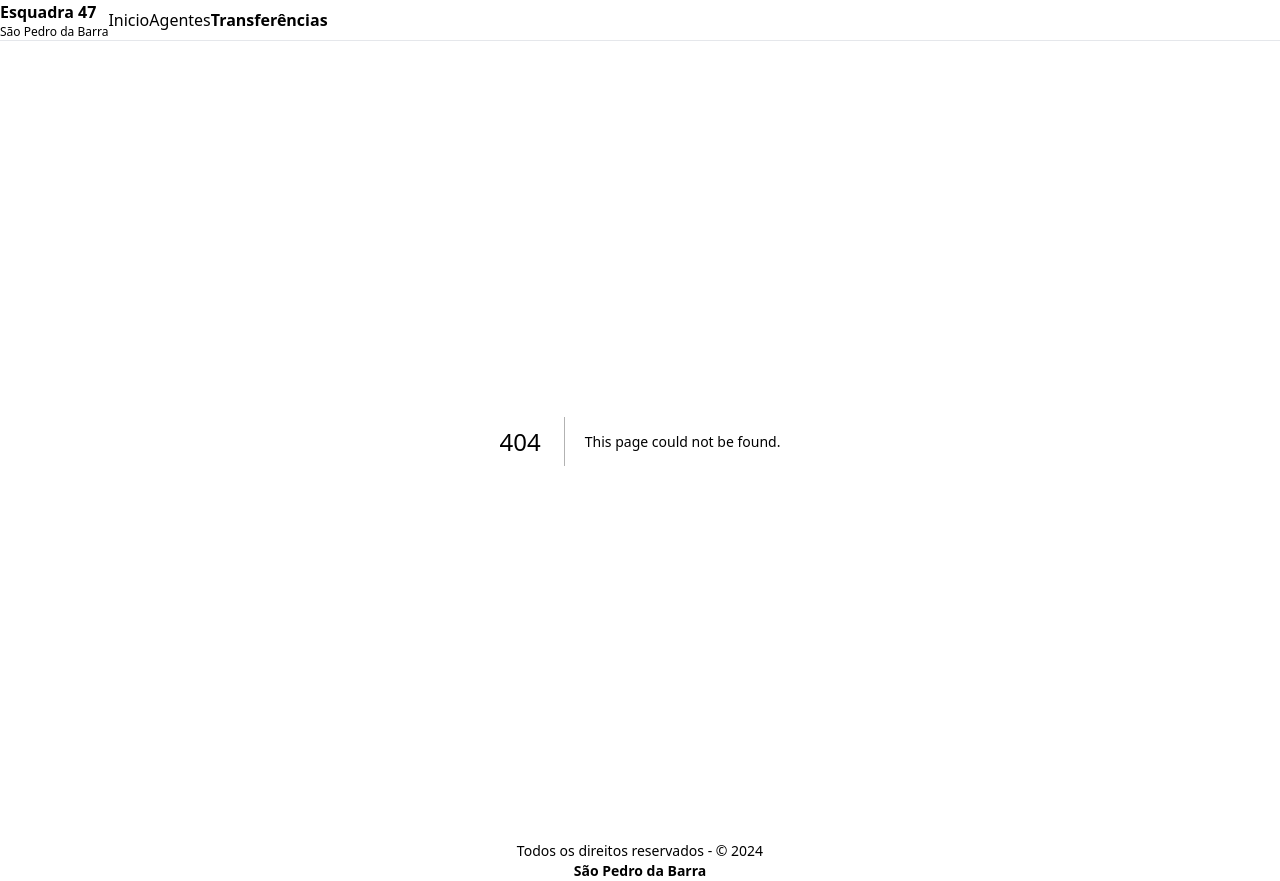
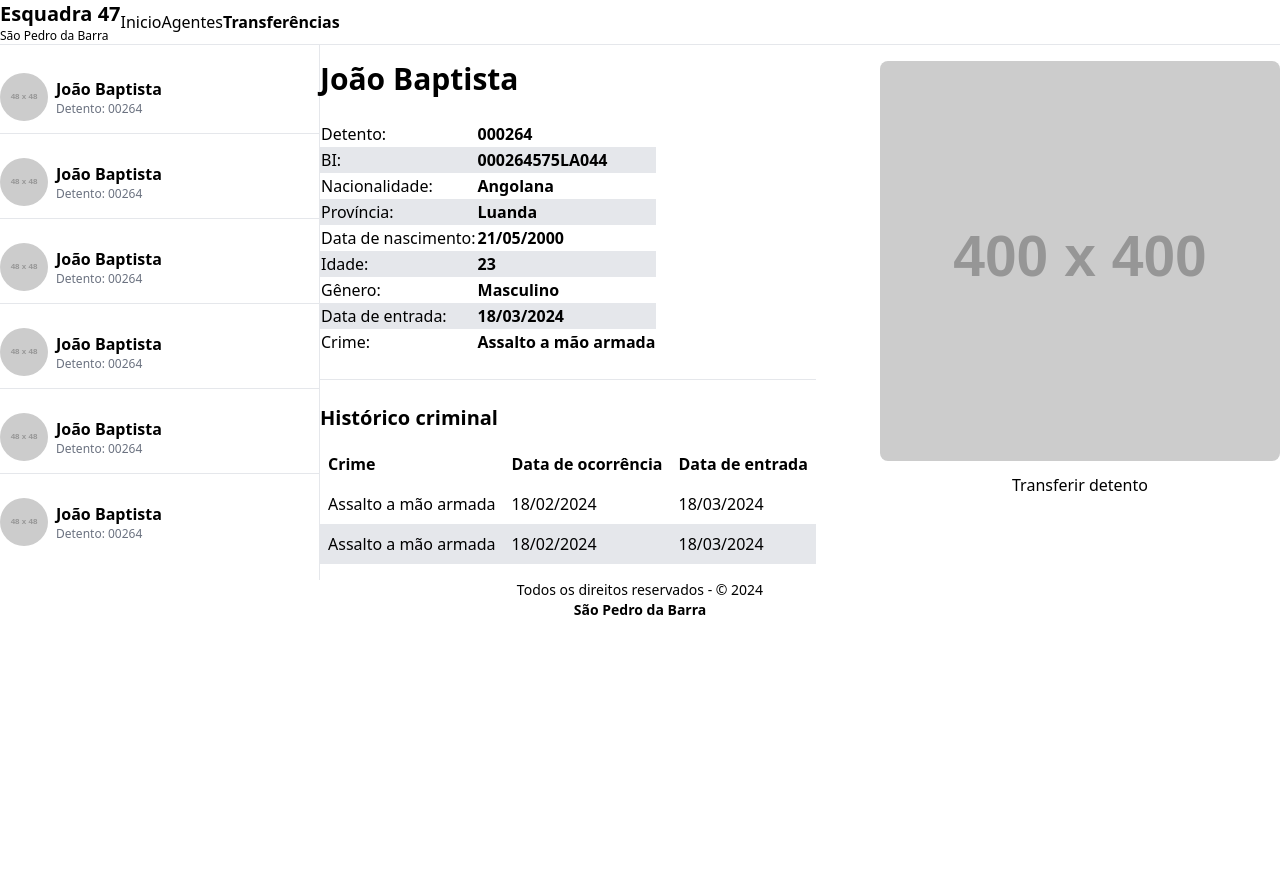
Before and after one commit to Joao-Neto-DH/Prisao-Dabarra, a Next.js app: page /transferencia in a window 1280 px wide. Before the commit this address had no page. After the commit the page ends 800 px from the top, so only its background shows below. Built offline with nearby package versions, Linux system fonts and the light colour scheme.

Commit message:
feat: tela de transferência de detento

```diff
--- a/src/Components/Buttons/index.tsx
+++ b/src/Components/Buttons/index.tsx
@@ -4,9 +4,13 @@ import { twMerge } from "tailwind-merge";
 
 interface ButtonProps extends ComponentPropsWithRef<"button"> {}
 
-function Button({ children, className, ...others }: ButtonProps) {
+const Button = React.forwardRef<HTMLButtonElement, ButtonProps>(function (
+  { children, className, ...others },
+  ref
+) {
   return (
     <button
+      ref={ref}
       className={twMerge(
         "w-full text-center text-white bg-blue-600 hover:bg-blue-500 transition-colors p-3 rounded",
         className
@@ -16,7 +20,7 @@ function Button({ children, className, ...others }: ButtonProps) {
       {children}
     </button>
   );
-}
+});
 
 export default Button;
 export { LinkButton };
--- /dev/null
+++ b/src/Screens/Transferencia/index.tsx
@@ -0,0 +1,118 @@
+import BodyScreen from "@/Components/BodyScreen";
+import Button from "@/Components/Buttons";
+import Image from "next/image";
+
+function TransferenciaScreen() {
+  return (
+    <div className="flex">
+      <BodyScreen className="inline-block w-1/4 border-r">
+        <ul className="space-y-3">
+          {new Array(6).fill("").map((_, idx) => (
+            <li key={idx} className="border-b last:border-0">
+              <button className="w-full text-left hover:bg-gray-50 py-3">
+                <div className="flex items-center gap-2">
+                  <div className="w-12 h-12 overflow-hidden rounded-full">
+                    <Image
+                      src={"https://placehold.co/48"}
+                      alt="64x64"
+                      width={48}
+                      height={48}
+                      priority
+                    />
+                  </div>
+                  <div>
+                    <p className="font-bold">João Baptista</p>
+                    <p className="text-gray-500 text-xs">Detento: 00264</p>
+                  </div>
+                </div>
+              </button>
+            </li>
+          ))}
+        </ul>
+      </BodyScreen>
+      <BodyScreen className="inline-block w-3/4">
+        <div className="flex justify-between">
+          <div>
+            <h1 className="text-3xl font-bold mb-6">João Baptista</h1>
+            <table>
+              <tbody>
+                <tr className="even:bg-gray-200">
+                  <td>Detento:</td>
+                  <td className="font-bold">000264</td>
+                </tr>
+                <tr className="even:bg-gray-200">
+                  <td>BI:</td>
+                  <td className="font-bold">000264575LA044</td>
+                </tr>
+                <tr className="even:bg-gray-200">
+                  <td>Nacionalidade:</td>
+                  <td className="font-bold">Angolana</td>
+                </tr>
+                <tr className="even:bg-gray-200">
+                  <td>Província:</td>
+                  <td className="font-bold">Luanda</td>
+                </tr>
+                <tr className="even:bg-gray-200">
+                  <td>Data de nascimento:</td>
+                  <td className="font-bold">21/05/2000</td>
+                </tr>
+                <tr className="even:bg-gray-200">
+                  <td>Idade:</td>
+                  <td className="font-bold">23</td>
+                </tr>
+                <tr className="even:bg-gray-200">
+                  <td>Gênero:</td>
+                  <td className="font-bold">Masculino</td>
+                </tr>
+                <tr className="even:bg-gray-200">
+                  <td>Data de entrada:</td>
+                  <td className="font-bold">18/03/2024</td>
+                </tr>
+                <tr className="even:bg-gray-200">
+                  <td>Crime:</td>
+                  <td className="font-bold">Assalto a mão armada</td>
+                </tr>
+              </tbody>
+            </table>
+            <hr className="my-6" />
+            <p className="font-bold text-xl mb-3">Histórico criminal</p>
+            <table>
+              <thead>
+                <tr>
+                  <th className="p-2 text-left">Crime</th>
+                  <th className="p-2 text-left">Data de ocorrência</th>
+                  <th className="p-2 text-left">Data de entrada</th>
+                </tr>
+              </thead>
+              <tbody>
+                <tr className="even:bg-gray-200">
+                  <td className="p-2">Assalto a mão armada</td>
+                  <td className="p-2">18/02/2024</td>
+                  <td className="p-2">18/03/2024</td>
+                </tr>
+                <tr className="even:bg-gray-200">
+                  <td className="p-2">Assalto a mão armada</td>
+                  <td className="p-2">18/02/2024</td>
+                  <td className="p-2">18/03/2024</td>
+                </tr>
+              </tbody>
+            </table>
+          </div>
+          <div className="sticky top-0">
+            <Image
+              src={"https://placehold.co/400"}
+              alt="detento: 000264"
+              width={400}
+              height={400}
+              className="w-full rounded-lg"
+              priority
+            />
+            <Button className="mt-3">Transferir detento</Button>
+          </div>
+        </div>
+      </BodyScreen>
+    </div>
+  );
+}
+
+export default TransferenciaScreen;
--- /dev/null
+++ b/src/app/transferencia/page.tsx
@@ -0,0 +1,3 @@
+import TransferenciaScreen from "@/Screens/Transferencia";
+
+export default TransferenciaScreen;
```
